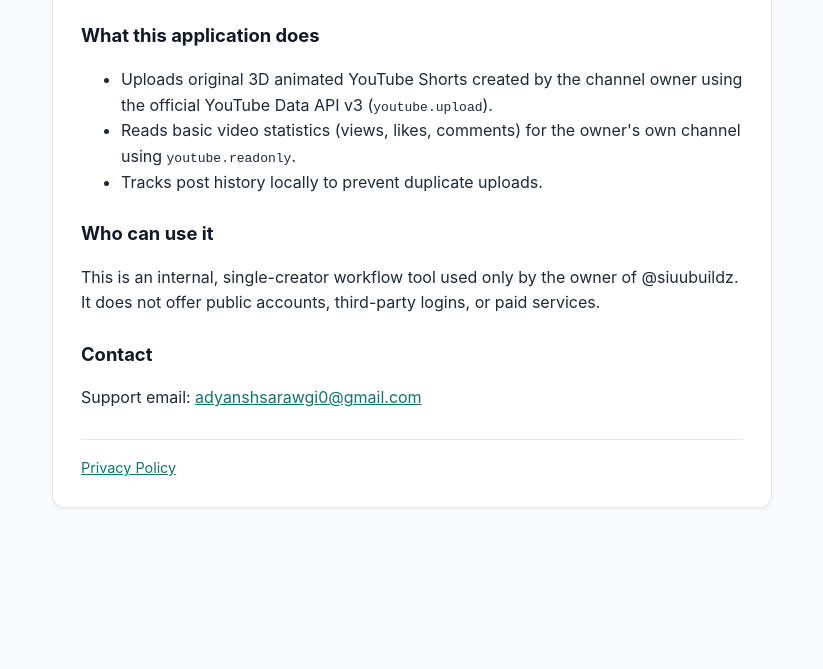
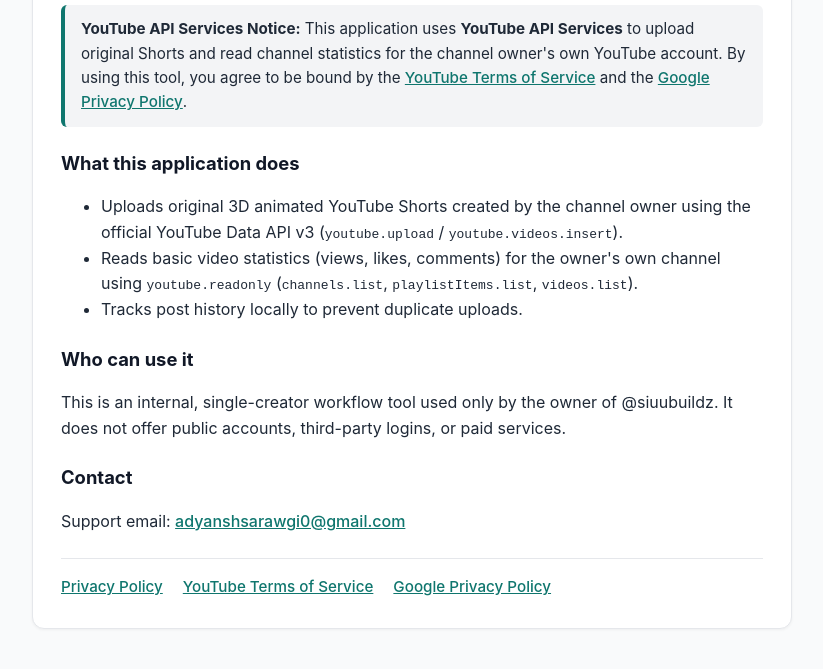
Before and after one commit to adyanshsarawgi0-star/siuubuilds-autoposter, a plain HTML site: page index.html in a window 1280 px wide. Shown: the part 236-905 px from the top of the page, without its empty margins (228-1051 px from the left). Before the commit the page ends 800 px from the top, so only its background shows below. Drawn offline with Linux system fonts and the light colour scheme.

Commit message:
Update index.html

```diff
--- a/index.html
+++ b/index.html
@@ -3,13 +3,13 @@
 <head>
   <meta charset="utf-8" />
   <meta name="viewport" content="width=device-width, initial-scale=1" />
-  <title>siuubuilds-autoposter — Official Channel Publishing Tool</title>
+  <title>siuubuilds-autoposter — Official YouTube Creator Tool</title>
   <style>
     :root { color-scheme: light; }
     body {
       font-family: -apple-system, BlinkMacSystemFont, "Segoe UI", Roboto, Arial, sans-serif;
-      max-width: 720px;
-      margin: 48px auto;
+      max-width: 760px;
+      margin: 40px auto;
       padding: 0 20px;
       line-height: 1.6;
       color: #1f2937;
@@ -23,8 +23,8 @@
       box-shadow: 0 1px 3px rgba(0, 0, 0, 0.05);
     }
     h1 { margin-top: 0; font-size: 1.75rem; color: #111827; }
-    h2 { font-size: 1.15rem; margin-top: 24px; color: #111827; }
-    a { color: #0f766e; }
+    h2 { font-size: 1.15rem; margin-top: 22px; color: #111827; }
+    a { color: #0f766e; font-weight: 500; }
     .badge {
       display: inline-block;
       background: #ccfbf1;
@@ -35,12 +35,22 @@
       font-weight: 600;
       margin-bottom: 12px;
     }
+    .notice {
+      background: #f3f4f6;
+      border-left: 4px solid #0f766e;
+      padding: 12px 16px;
+      border-radius: 6px;
+      margin: 16px 0;
+      font-size: 0.95rem;
+    }
     footer {
-      margin-top: 28px;
+      margin-top: 24px;
       padding-top: 16px;
       border-top: 1px solid #e5e7eb;
-      font-size: 0.9rem;
-      color: #4b5563;
+      font-size: 0.95rem;
+      display: flex;
+      gap: 20px;
+      flex-wrap: wrap;
     }
   </style>
 </head>
@@ -54,10 +64,19 @@
       <a href="https://www.youtube.com/@siuubuildz" target="_blank" rel="noopener noreferrer">SIUUBUILDS (@siuubuildz)</a>.
     </p>
 
+    <div class="notice">
+      <strong>YouTube API Services Notice:</strong> This application uses
+      <strong>YouTube API Services</strong> to upload original Shorts and read channel statistics
+      for the channel owner's own YouTube account. By using this tool, you agree to be bound by the
+      <a href="https://www.youtube.com/t/terms" target="_blank" rel="noopener noreferrer">YouTube Terms of Service</a>
+      and the
+      <a href="https://policies.google.com/privacy" target="_blank" rel="noopener noreferrer">Google Privacy Policy</a>.
+    </div>
+
     <h2>What this application does</h2>
     <ul>
-      <li>Uploads original 3D animated YouTube Shorts created by the channel owner using the official YouTube Data API v3 (<code>youtube.upload</code>).</li>
-      <li>Reads basic video statistics (views, likes, comments) for the owner's own channel using <code>youtube.readonly</code>.</li>
+      <li>Uploads original 3D animated YouTube Shorts created by the channel owner using the official YouTube Data API v3 (<code>youtube.upload</code> / <code>youtube.videos.insert</code>).</li>
+      <li>Reads basic video statistics (views, likes, comments) for the owner's own channel using <code>youtube.readonly</code> (<code>channels.list</code>, <code>playlistItems.list</code>, <code>videos.list</code>).</li>
       <li>Tracks post history locally to prevent duplicate uploads.</li>
     </ul>
 
@@ -74,6 +93,8 @@
 
     <footer>
       <a href="./privacy.html">Privacy Policy</a>
+      <a href="https://www.youtube.com/t/terms" target="_blank" rel="noopener noreferrer">YouTube Terms of Service</a>
+      <a href="https://policies.google.com/privacy" target="_blank" rel="noopener noreferrer">Google Privacy Policy</a>
     </footer>
   </main>
 </body>
```
